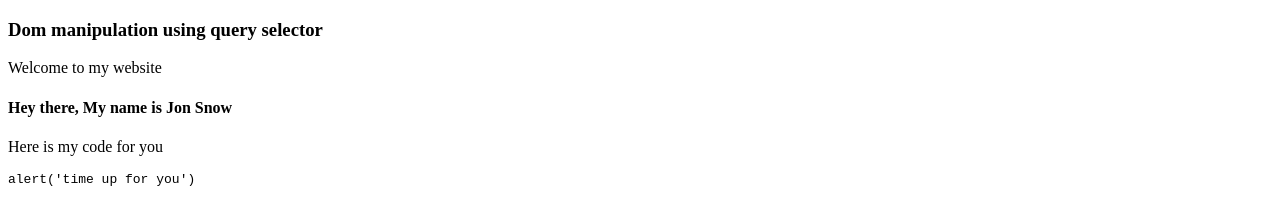
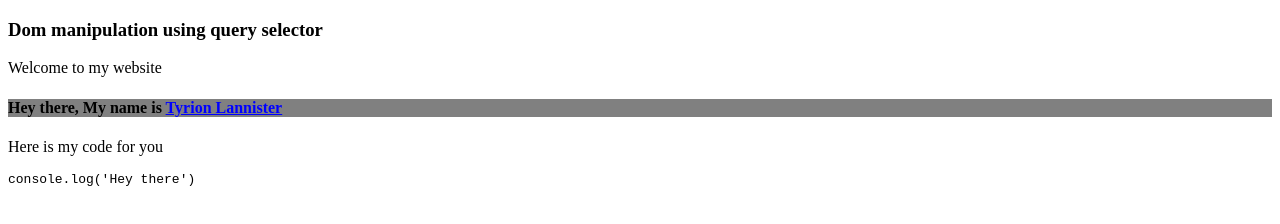
Before and after one commit to jatin-rwt/js-tutorial, a plain HTML site: page 13/index.html in a window 1280 px wide. Drawn offline with Linux system fonts and the light colour scheme.

Commit message:
getElementById

```diff
--- a/13/index.html
+++ b/13/index.html
@@ -4,6 +4,15 @@
     <meta charset="UTF-8">
     <meta name="viewport" content="width=device-width, initial-scale=1.0">
     <title>13</title>
+    <style>
+        .red-color {
+            color: red;
+        }
+
+        .underline {
+            text-decoration: underline;
+        }
+    </style>
 </head>
 <body>
     <h3>Dom manipulation using query selector</h3>
--- a/13/script.js
+++ b/13/script.js
@@ -1,41 +1,15 @@
-//querySelector
-//starts from the top of the code and selects the first element that matches
+const el = document.getElementById("username");
+console.log(el);
+console.log(el.innerText);
 
-const body = document.querySelector("body");
-//body.innerHTML = "<h3>Hacked</h3>";//changed inner html of body
-console.log(body.children);
+el.innerText = "Tyrion Lannister"
+el.classList.add("red-color", "underline");//adds red-color to the el
+console.log(el.classList);
 
-console.log(body.innerHTML);//returns inner html of body
+el.classList.remove("dashed");
+console.log(el.classList);
+el.style.textDecoration = "underline";
+el.style.color = "blue";
 
-const div = document.querySelector("div");
-//this has selected the very first div in the html code
-console.log(div.children);//gives html collection
-console.log(div.parentElement);//body is the parent of div
-console.log(div.innerHTML);
-// div.innerHTML = "nothing to seee here";
-
-const pre = document.querySelector("pre")
-pre.innerHTML = "alert('time up for you')";
-
-
-const username = document.querySelector("#username");
-console.log(username);//gives the span tag with id username
-console.log(username.innerText);
-username.innerText = "Jon Snow"
-console.log(username);//gives the span tag with id username
-console.log(username.innerText);
-
-
-const ele = document.querySelector(".block");//nav
-console.log(ele);
-
-const para = document.querySelector(".paragraph");//nav
-console.log(para);
-
-
-
-//querySelectorAll selects all
-const element = document.querySelectorAll(".block")
-element.forEach((e) => {
-    console.log(e.innerHTML);
-})
+el.parentElement.style.background = "grey";
+console.log(el);
```
